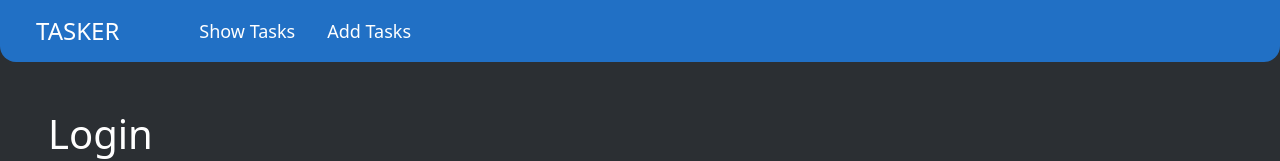
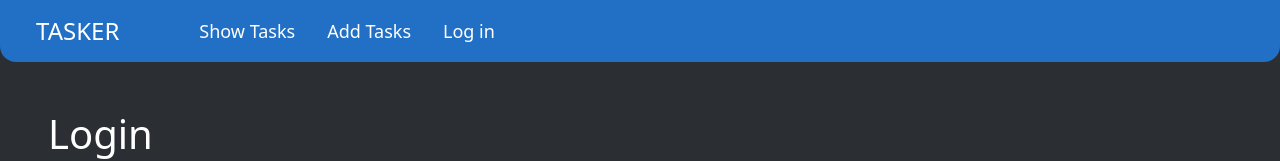
Before and after one commit to ionutprodea/tasker, a React (Vite) app: page /login in a window 1280 px wide. Shown: the top 161 px of the page. Built offline with nearby package versions, Linux system fonts and the light colour scheme.

Commit message:
Added login button on navbar if not logged in

```diff
--- a/src/components/NavBar.tsx
+++ b/src/components/NavBar.tsx
@@ -1,7 +1,13 @@
 import { Link } from "react-router-dom";
 import LoggedUser from "./LoggedUser";
+import { useEffect, useState } from "react";
 
 const NavBar = () => {
+  const [isLogged, setIsLogged] = useState("");
+  useEffect(() => {
+    const logged = sessionStorage.getItem("tasker-logged-user");
+    if (logged) setIsLogged(logged);
+  }, []);
   return (
     <>
       <nav
@@ -35,6 +41,13 @@ const NavBar = () => {
                   Add Tasks
                 </Link>
               </li>
+              {!isLogged && (
+                <li className="nav-item me-3">
+                  <Link to={"/login"} className="nav-link">
+                    Log in
+                  </Link>
+                </li>
+              )}
               <li className="nav-item me-3 logged-user">
                 <LoggedUser />
               </li>
```
